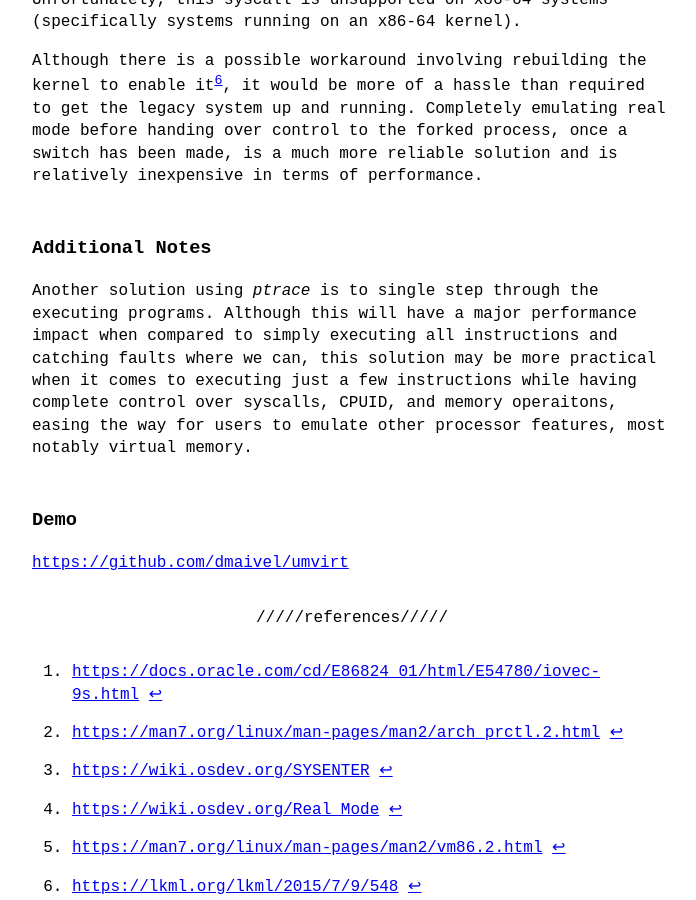
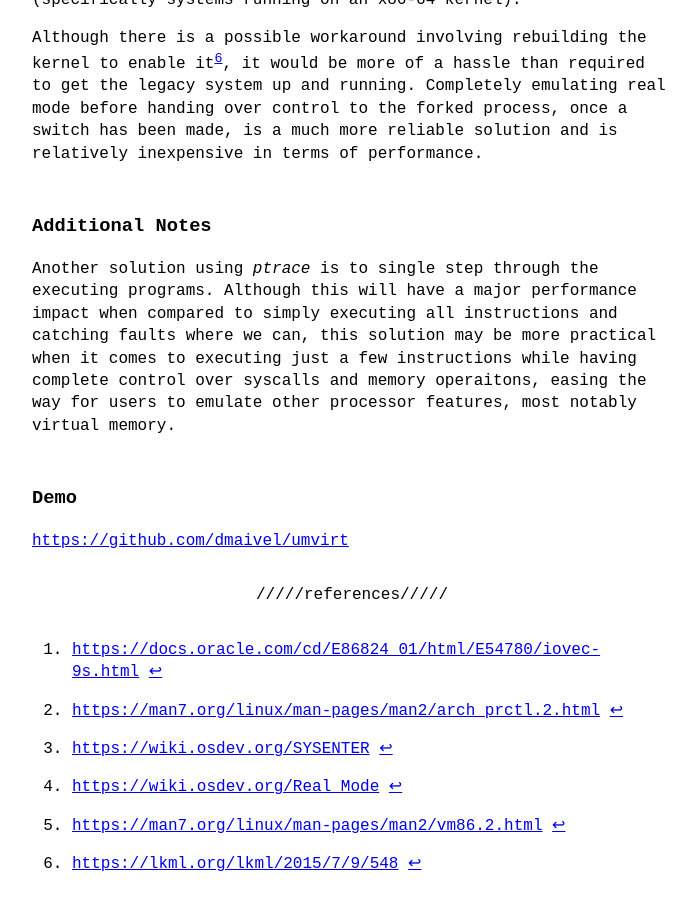
Before and after one commit to dmaivel/dmaivel.github.io, a Jekyll site: the page built from _posts/2023-06-17-usermode-virtualization.md, in a window 1280 px wide and 900 px high, scrolled down 5645 px. Shown: the whole window, without its empty margins (288-984 px from the left). Built offline with Jekyll 4.4.1, drawn with Linux system fonts in a browser that asks for light colours; some of the changed text lies outside the part shown.

Commit message:
Remove inaccuracy

```diff
--- a/_posts/2023-06-17-usermode-virtualization.md
+++ b/_posts/2023-06-17-usermode-virtualization.md
@@ -141,7 +141,7 @@
 
 ### Additional Notes
 
-Another solution using *ptrace* is to single step through the executing programs. Although this will have a major performance impact when compared to simply executing all instructions and catching faults where we can, this solution may be more practical when it comes to executing just a few instructions while having complete control over syscalls, CPUID, and memory operaitons, easing the way for users to emulate other processor features, most notably virtual memory.
+Another solution using *ptrace* is to single step through the executing programs. Although this will have a major performance impact when compared to simply executing all instructions and catching faults where we can, this solution may be more practical when it comes to executing just a few instructions while having complete control over syscalls and memory operaitons, easing the way for users to emulate other processor features, most notably virtual memory.
 
 ### Demo
 
```
Also changed, not shown: other parts of _posts/2023-06-17-usermode-virtualization.md (+1 -1 lines).
